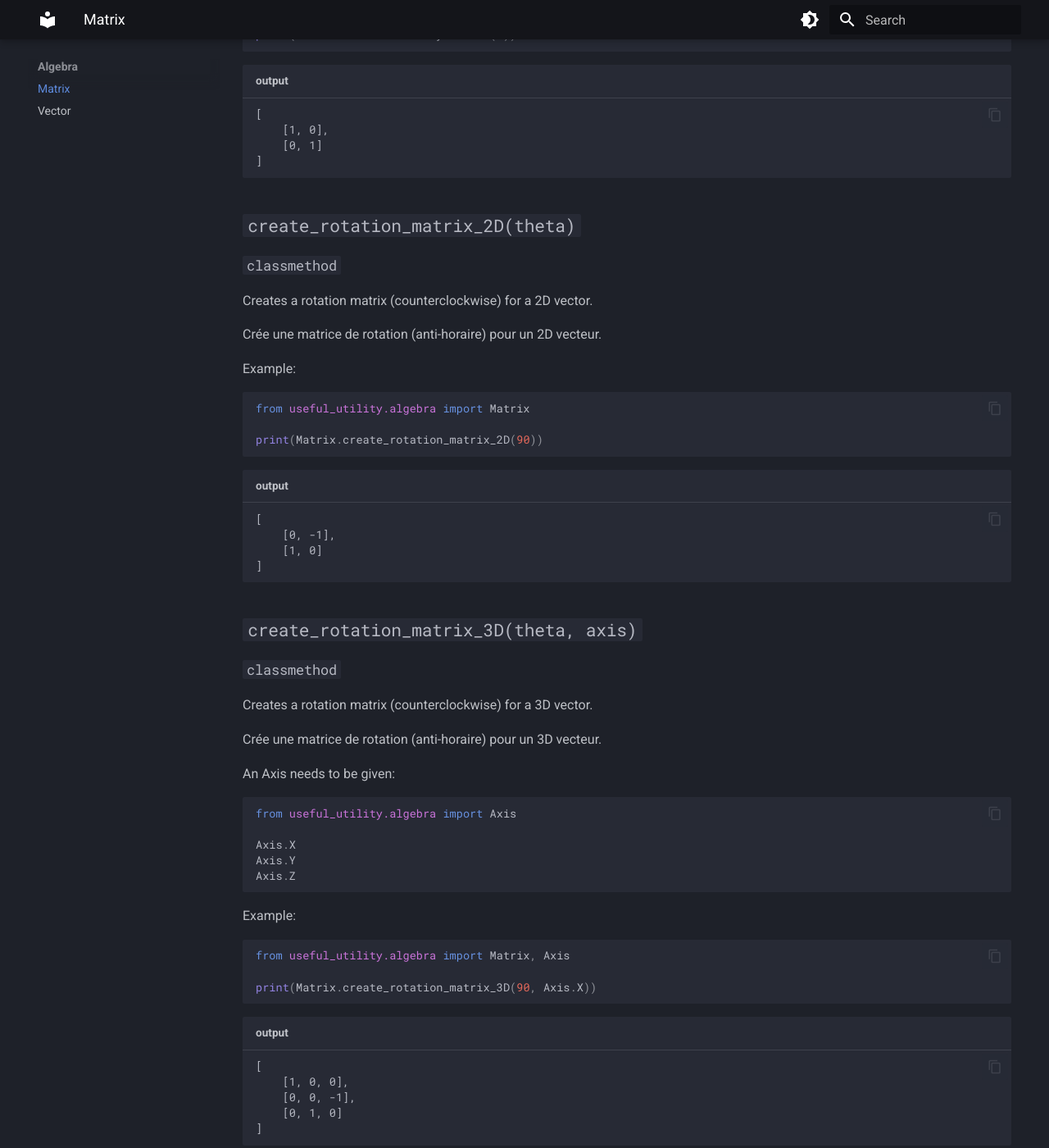
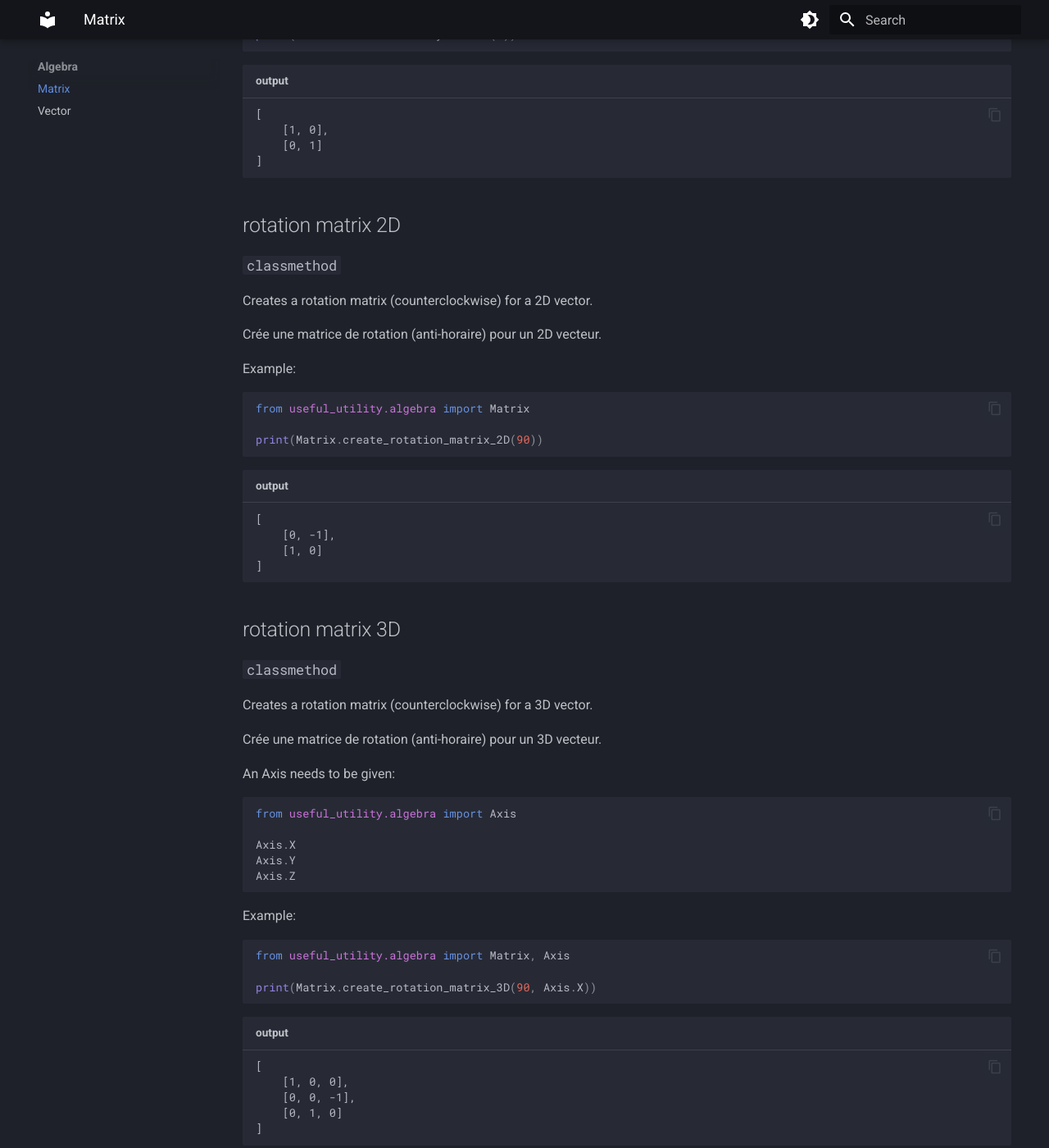
Before and after one commit to SirMrManuel0/pytix, an MkDocs documentation site: the page built from docs/algebra/Matrix.md, in a window 1280 px wide and 1400 px high, scrolled down 1341 px. Shown: the whole window at 82% size. Built offline with MkDocs 1.6.1 and Material for MkDocs 9.7.7, drawn with Linux system fonts in a browser that asks for light colours.

Commit message:
new matrix docs 2

````diff
--- a/docs/algebra/Matrix.md
+++ b/docs/algebra/Matrix.md
@@ -57,7 +57,7 @@ print(Matrix.create_identity_matrix(2))
 ]
 ```
 
-## `create_rotation_matrix_2D(theta)`
+## rotation matrix 2D
 ### `classmethod`
 Creates a rotation matrix (counterclockwise) for a 2D vector.
 
@@ -76,7 +76,7 @@ print(Matrix.create_rotation_matrix_2D(90))
 ]
 ```
 
-## `create_rotation_matrix_3D(theta, axis)`
+## rotation matrix 3D
 ### `classmethod`
 Creates a rotation matrix (counterclockwise) for a 3D vector.
 
````
Also changed, not shown: other parts of docs/algebra/Matrix.md (+1 -1 lines).
